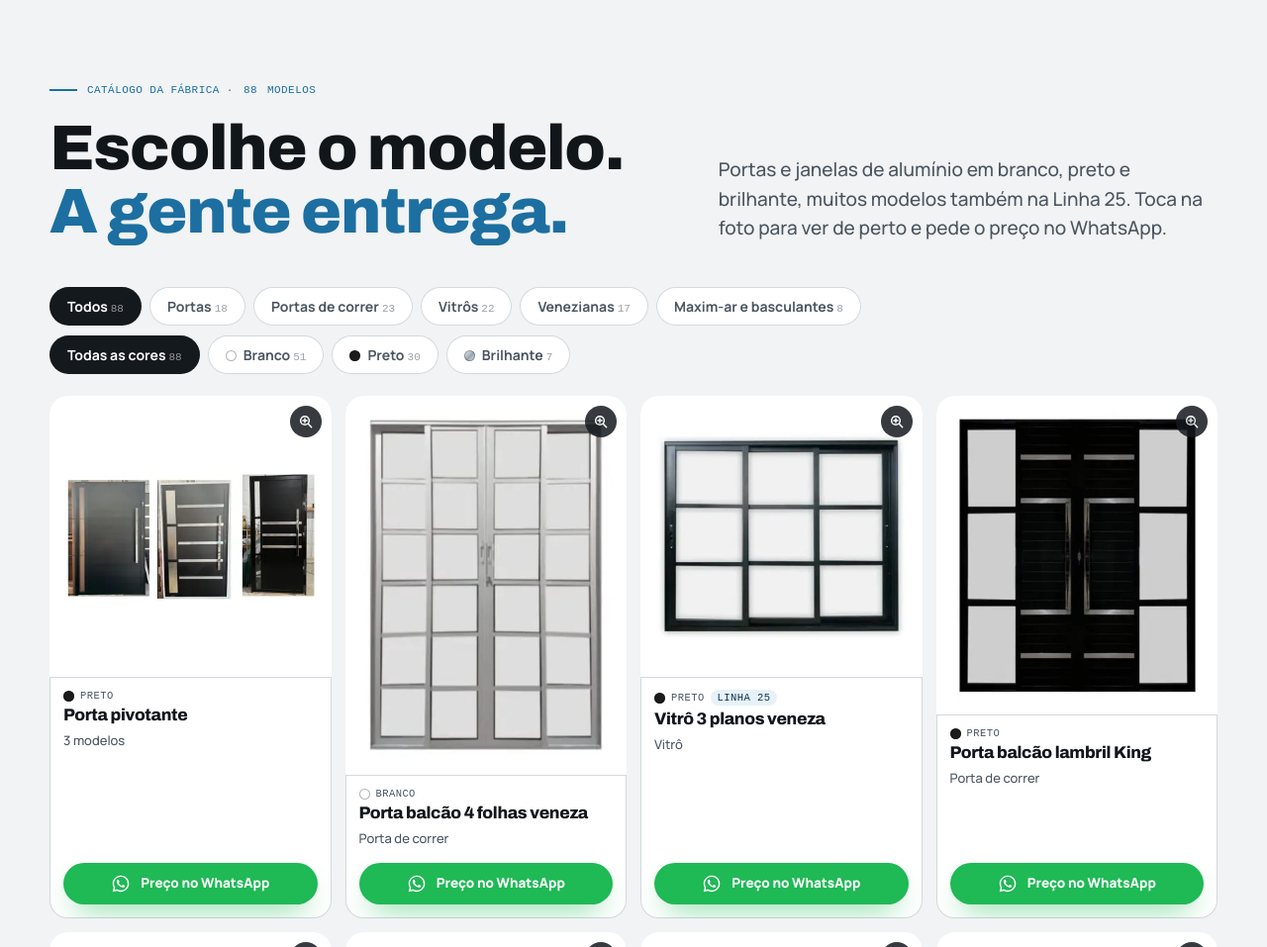
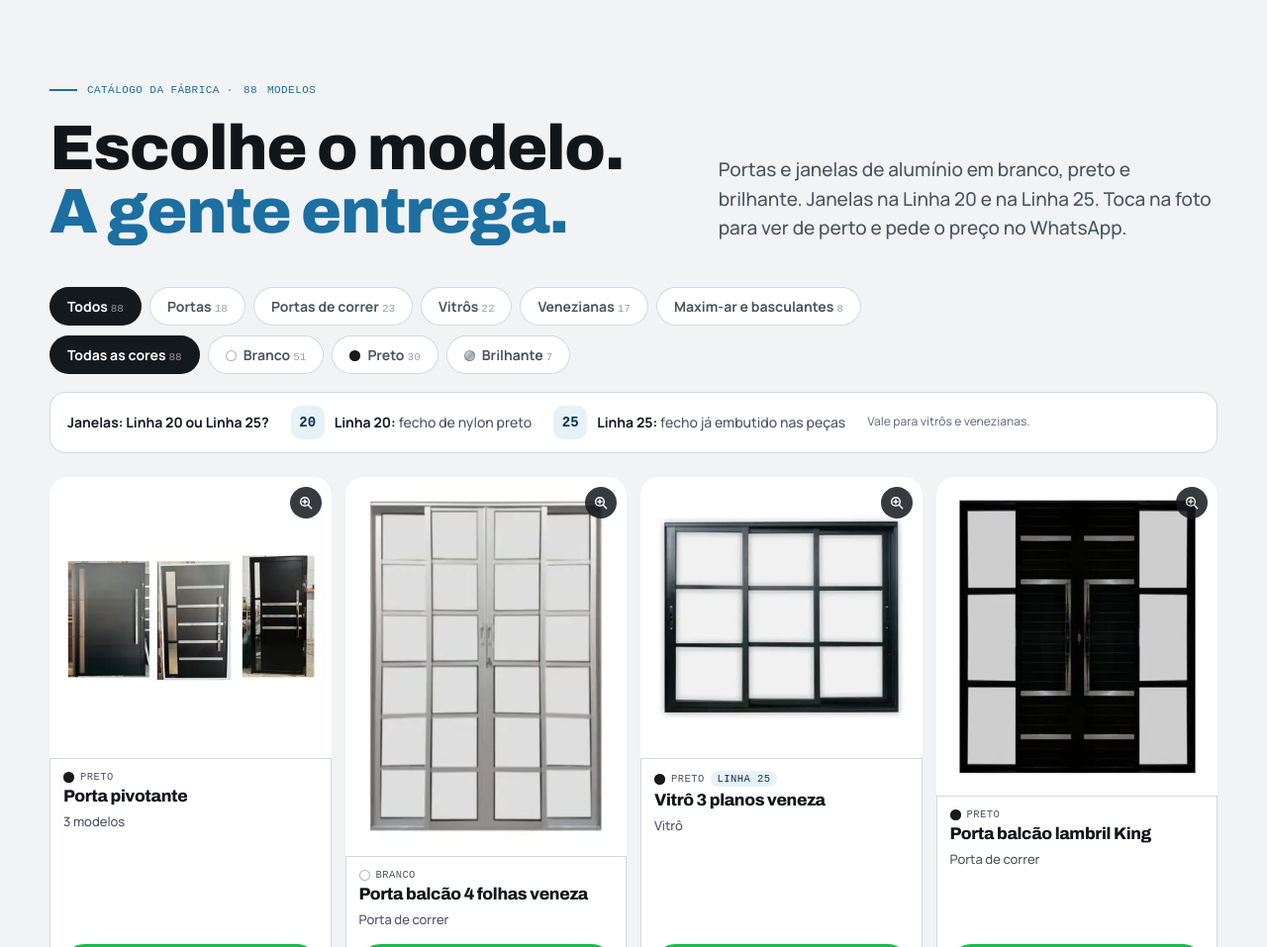
Before and after one commit to linikerwambaster/imperio-esquadrias, a plain HTML site: page index.html in a window 1280 px wide. Shown: the part 922-1879 px from the top of the page at 99% size. Drawn offline with Linux system fonts and the light colour scheme; a web font is replaced by a local one.

Commit message:
Catálogo: Linha 20 (fecho de nylon preto) x Linha 25 (fecho embutido) nas janelas, a pedido do Bruno
Co-Authored-By: Claude Opus 5.5 <noreply@anthropic.com>

```diff
--- a/index.html
+++ b/index.html
@@ -219,6 +219,12 @@ h2 em,h1 em{font-style:normal;color:var(--azul2);position:relative;white-space:n
 .modelo-corpo{padding:12px 14px 14px;border-top:1px solid var(--linha);display:flex;flex-direction:column;gap:5px;flex:1}
 .modelo-tags{display:flex;align-items:center;flex-wrap:wrap;gap:6px;font:500 10.5px var(--fm);letter-spacing:.04em;text-transform:uppercase;color:var(--txt2)}
 .modelo-tags .l25{background:var(--gelo);color:var(--azul-esc);padding:2px 7px;border-radius:999px}
+.linhas{display:flex;flex-wrap:wrap;align-items:center;gap:10px 22px;padding:14px 18px;margin:-4px 0 24px;border-radius:16px;background:#fff;box-shadow:inset 0 0 0 1px var(--linha);font-size:14px;color:var(--txt2)}
+.linhas-tit{font:700 14px var(--fc);color:var(--grafite)}
+.linha-item{display:flex;align-items:center;gap:10px}
+.linha-item b{color:var(--grafite)}
+.linha-num{display:grid;place-items:center;width:34px;height:34px;border-radius:10px;background:var(--gelo);color:var(--azul-esc);font:700 14px var(--fm)}
+.linhas small{font-size:12px;opacity:.8}
 .modelo h3{font-size:17px;font-weight:800;font-stretch:108%;line-height:1.1}
 .modelo p{margin:0;color:var(--txt2);font-size:13px;flex:1}
 .modelo .btn{margin-top:10px;min-height:42px;font-size:13.5px;padding:0 12px}
@@ -505,7 +511,7 @@ footer ul{list-style:none;padding:0;margin:0;display:grid;gap:8px}
   <div class="wrap">
     <div class="cab rv">
       <div><span class="rotulo mono">Catálogo da fábrica · <span id="totalModelos">88</span> modelos</span><h2 id="t-prod">Escolhe o modelo. <em>A gente entrega.</em></h2></div>
-      <p class="sub">Portas e janelas de alumínio em branco, preto e brilhante, muitos modelos também na Linha 25. Toca na foto para ver de perto e pede o preço no WhatsApp.</p>
+      <p class="sub">Portas e janelas de alumínio em branco, preto e brilhante. Janelas na Linha 20 e na Linha 25. Toca na foto para ver de perto e pede o preço no WhatsApp.</p>
     </div>
     <div class="filtros-cat rv">
       <div class="filtros rolagem" role="group" aria-label="Filtrar por tipo" id="fTipo">
@@ -522,6 +528,12 @@ footer ul{list-style:none;padding:0;margin:0;display:grid;gap:8px}
         <button type="button" aria-pressed="false" data-c="preto"><i class="bolinha preto"></i>Preto<small></small></button>
         <button type="button" aria-pressed="false" data-c="brilhante"><i class="bolinha brilhante"></i>Brilhante<small></small></button>
       </div>
+    </div>
+    <div class="linhas rv" role="note" aria-label="Diferença entre Linha 20 e Linha 25">
+      <b class="linhas-tit">Janelas: Linha 20 ou Linha 25?</b>
+      <span class="linha-item"><span class="linha-num">20</span><span><b>Linha 20:</b> fecho de nylon preto</span></span>
+      <span class="linha-item"><span class="linha-num">25</span><span><b>Linha 25:</b> fecho já embutido nas peças</span></span>
+      <small>Vale para vitrôs e venezianas.</small>
     </div>
     <div class="cat-grade" id="catGrade" aria-live="polite"></div>
     <div class="mais" id="mais"><button type="button" class="btn btn-linha" id="verMais">Ver mais modelos</button></div>
@@ -724,8 +736,10 @@ footer ul{list-style:none;padding:0;margin:0;display:grid;gap:8px}
   var TIPO = {porta:'Porta', correr:'Porta de correr', vitro:'Vitrô', veneziana:'Veneziana', maxim:'Maxim-ar, basculante e capelinha'};
   var COR = {branco:'Branco', preto:'Preto', brilhante:'Brilhante'}, CORF = {branco:'branca', preto:'preta', brilhante:'brilhante'};
   var ordem = VIT.map(function(id){ return porId[id]; }).filter(Boolean).concat(PR.filter(function(p){ return VIT.indexOf(p.id) < 0; }));
-  function nomeLongo(p){ return p.nome + ' ' + COR[p.cor].toLowerCase() + (p.l25 ? ' (Linha 25)' : '') + (/grade/i.test(p.extra) ? ', ' + p.extra.toLowerCase() : ''); }
-  function alt(p){ return p.nome + ' de alumínio na cor ' + CORF[p.cor] + (p.l25 ? ', Linha 25' : '') + (p.extra ? ', ' + p.extra.toLowerCase() : '') + ', Império Esquadrias'; }
+  var JANELA = {vitro:1, veneziana:1}, FECHO = {20:'fecho de nylon preto', 25:'fecho embutido nas peças'};
+  function linha(p){ return p.l25 ? 25 : (JANELA[p.tipo] ? 20 : 0); }
+  function nomeLongo(p){ return p.nome + ' ' + COR[p.cor].toLowerCase() + (linha(p) ? ' (Linha ' + linha(p) + ')' : '') + (/grade/i.test(p.extra) ? ', ' + p.extra.toLowerCase() : ''); }
+  function alt(p){ return p.nome + ' de alumínio na cor ' + CORF[p.cor] + (linha(p) ? ', Linha ' + linha(p) : '') + (p.extra ? ', ' + p.extra.toLowerCase() : '') + ', Império Esquadrias'; }
   function waLink(p){ return 'https://wa.me/' + WA + '?text=' + encodeURIComponent('Olá! Vim pelo site e quero o preço deste modelo: ' + nomeLongo(p) + '.'); }
   function esc(t){ return String(t).replace(/&/g,'&amp;').replace(/</g,'&lt;').replace(/"/g,'&quot;'); }
   document.getElementById('totalModelos').textContent = PR.length;
@@ -736,7 +750,7 @@ footer ul{list-style:none;padding:0;margin:0;display:grid;gap:8px}
   function cartaoModelo(p, k){
     return '<article class="modelo" style="animation-delay:' + (k % 12) * 35 + 'ms">' +
       '<button type="button" class="modelo-foto" data-id="' + p.id + '" aria-label="Ver de perto: ' + esc(nomeLongo(p)) + '"><img src="produtos/' + p.id + '-p.webp" alt="' + esc(alt(p)) + '" loading="lazy" decoding="async" width="' + Math.round(p.w * Math.min(1, 420 / Math.max(p.w, p.h))) + '" height="' + Math.round(p.h * Math.min(1, 420 / Math.max(p.w, p.h))) + '"><span class="zoom" aria-hidden="true"><svg><use href="#lupa-i"/></svg></span></button>' +
-      '<div class="modelo-corpo"><div class="modelo-tags"><i class="bolinha ' + p.cor + '"></i>' + COR[p.cor] + (p.l25 ? '<span class="l25">Linha 25</span>' : '') + '</div>' +
+      '<div class="modelo-corpo"><div class="modelo-tags"><i class="bolinha ' + p.cor + '"></i>' + COR[p.cor] + (linha(p) ? '<span class="l25">Linha ' + linha(p) + '</span>' : '') + '</div>' +
       '<h3>' + esc(p.nome) + '</h3><p>' + esc(p.extra || TIPO[p.tipo]) + '</p>' +
       '<a class="btn btn-wa" href="' + waLink(p) + '" target="_blank" rel="noopener"><svg><use href="#wa"/></svg>Preço no WhatsApp</a></div></article>';
   }
@@ -782,7 +796,7 @@ footer ul{list-style:none;padding:0;margin:0;display:grid;gap:8px}
     mLupa.style.backgroundImage = 'url(produtos/' + p.id + '.webp)';
     document.getElementById('mTipo').textContent = TIPO[p.tipo];
     document.getElementById('mNome').textContent = p.nome;
-    document.getElementById('mTags').innerHTML = '<span><i class="bolinha ' + p.cor + '"></i>' + COR[p.cor] + '</span>' + (p.l25 ? '<span>Linha 25</span>' : '') + (p.extra ? '<span>' + esc(p.extra) + '</span>' : '');
+    document.getElementById('mTags').innerHTML = '<span><i class="bolinha ' + p.cor + '"></i>' + COR[p.cor] + '</span>' + (linha(p) ? '<span>Linha ' + linha(p) + (JANELA[p.tipo] ? ' · ' + FECHO[linha(p)] : '') + '</span>' : '') + (p.extra ? '<span>' + esc(p.extra) + '</span>' : '');
     document.getElementById('mWa').href = waLink(p);
   }
   function abre(id, listaBase){
```
